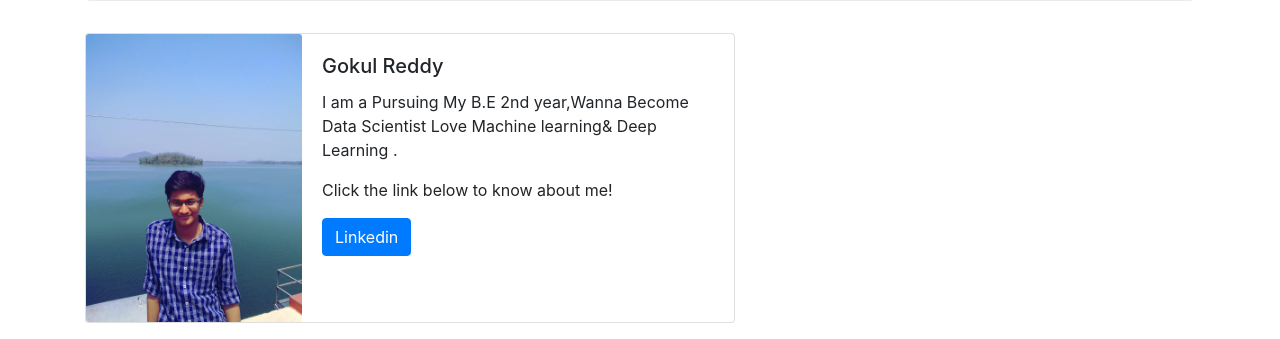
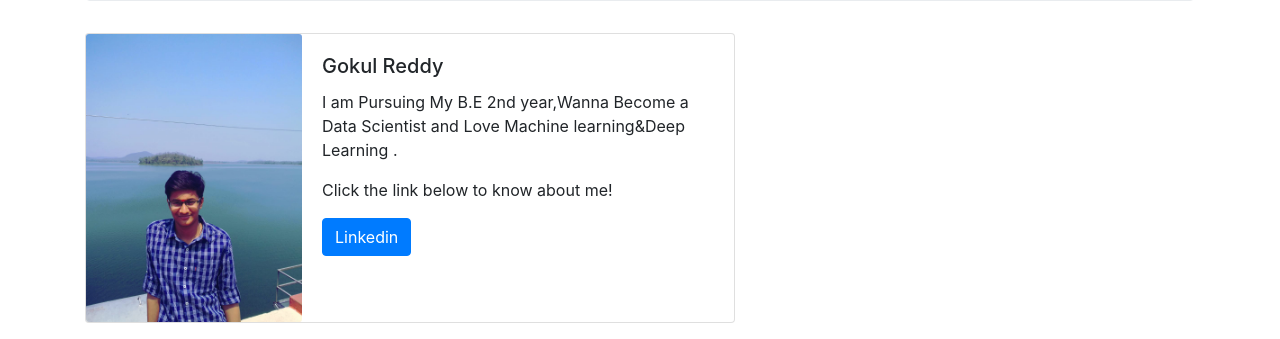
Before and after one commit to GOKUL-REDDY/Movie-Recommendation-hollywood-, a Flask app: page / in a window 1280 px wide. Shown: the part 515-854 px from the top of the page. Run offline with Flask 2, Linux system fonts and the light colour scheme; some libraries are stand-ins or nearby versions.

Commit message:
Update base.html

```diff
--- a/templates/base.html
+++ b/templates/base.html
@@ -28,7 +28,7 @@
         <div class="col-md-8">
           <div class="card-body">
             <h5 class="card-title">Gokul Reddy</h5>
-            <p class="card-text">I am a Pursuing My B.E 2nd year,Wanna Become Data Scientist Love Machine learning& Deep Learning .</p>
+            <p class="card-text">I am Pursuing My B.E 2nd year,Wanna Become a Data Scientist and Love Machine learning&Deep Learning .</p>
             <p>Click the link below to know about me!</p>
             <a href="https://www.linkedin.com/in/gokul-talla" class="btn btn-primary" target="_blank">Linkedin</a>
           </div>
```
